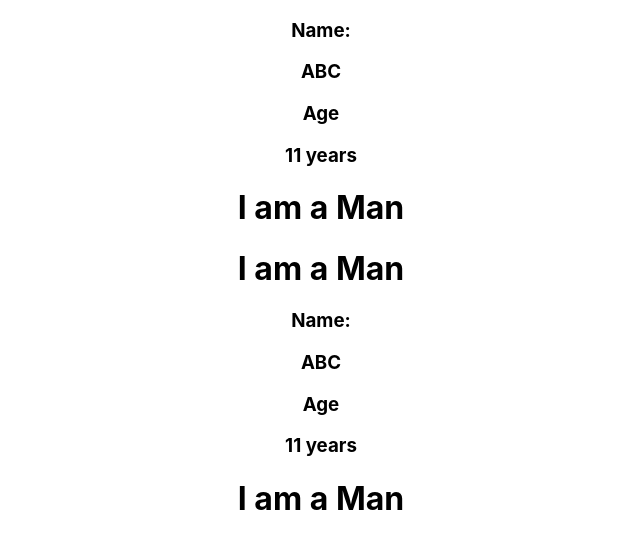
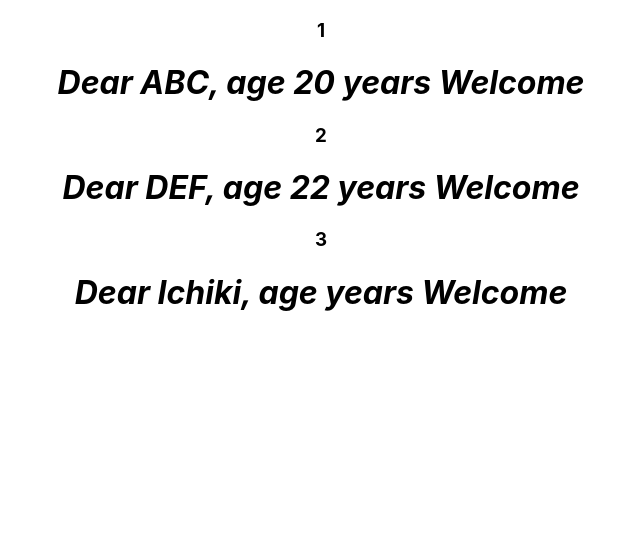
Before and after one commit to arnchkv/my-react-app, a React (Create React App) app: page / in a window 1280 px wide. Shown: the top 548 px of the page, without its empty margins (319-959 px from the left). Built offline with nearby package versions, Linux system fonts and the light colour scheme.

Commit message:
chap 7 Understanding props

```diff
--- a/src/App.js
+++ b/src/App.js
@@ -1,13 +1,18 @@
 import './App.css';
 import Person from "./Components/Person";
-import Man from "./Components/Man";
+// import Man from "./Components/Man";
+import Demo from "./Components/Demo";
 
 function App() {
   return (
     <div className="App">
-      <Person />
-      <Man />
-      <Person />
+      <Demo num="1"></Demo>
+      <Person name="ABC" age="20" />
+      <Demo num="2"></Demo>
+      {/* <Man /> */}
+      <Person name="DEF" age="22" />
+      <Demo num="3"></Demo>
+      <Person name="Ichiki" />
     </div>
   );
 }
--- /dev/null
+++ b/src/Components/Demo.js
@@ -0,0 +1,14 @@
+import React from 'react'
+
+const Demo = (props) => {
+    console.log(props)
+    return (
+        <div>
+            <h3>
+               {props.num}
+            </h3>
+        </div>
+    )
+}
+
+export default Demo;
--- a/src/Components/Person.js
+++ b/src/Components/Person.js
@@ -1,19 +1,27 @@
 import React, {Component} from 'react';
-import Man from './Man';
+// import Man from './Man';
 
 class Person extends Component{
-    // constructor(props){
-    //     super(props);
-    // }
+    constructor(props){
+        super(props);
+        this.props = props;
+    }
 
     render(){
+        // return(
+        //     <div>
+        //         <h3>Name:</h3><h3>ABC</h3>
+        //         <h3>Age</h3><h3>11 years</h3>
+        //         <Man />
+        //     </div>
+
+        // );
         return(
             <div>
-                <h3>Name:</h3><h3>ABC</h3>
-                <h3>Age</h3><h3>11 years</h3>
-                <Man />
+                <h1>
+                    <i>Dear {this.props.name}, age {this.props.age} years Welcome</i>
+                </h1>
             </div>
-
         );
     }
 }
```
